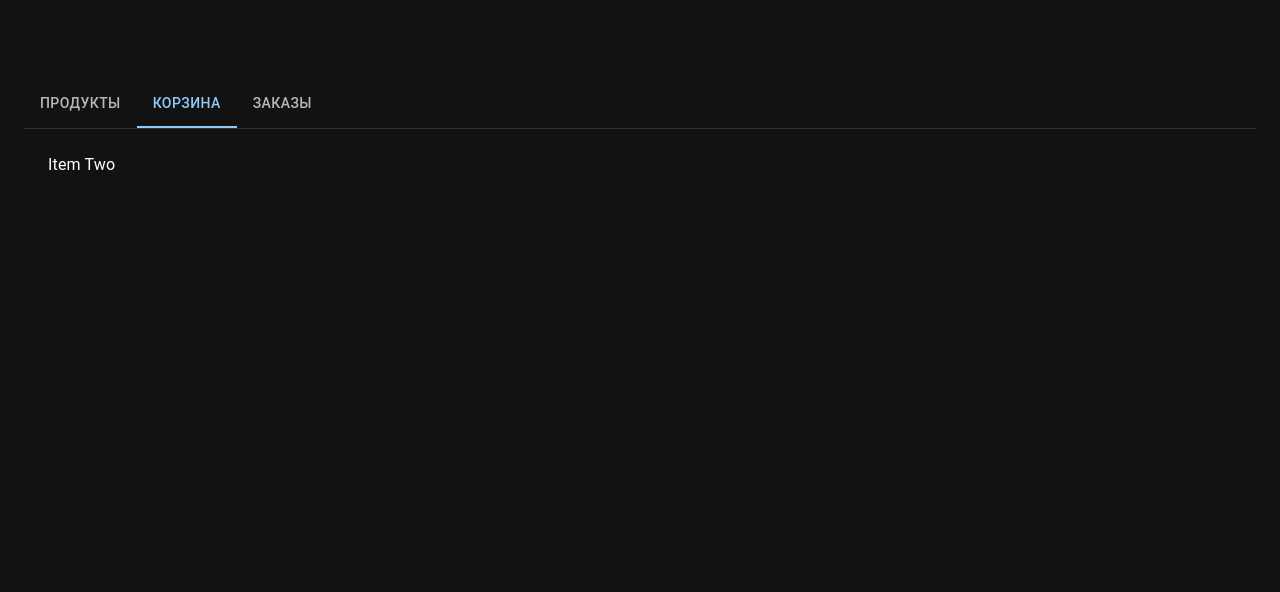
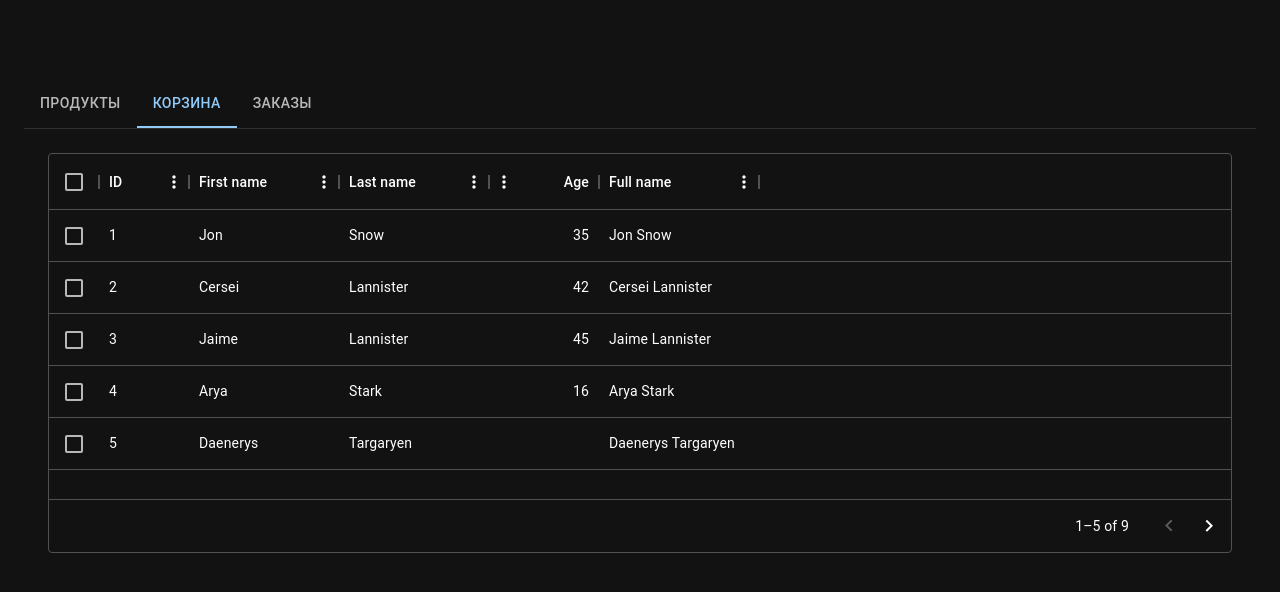
Before and after one commit to engineerXIII/maiSystemFrontend, a React (Create React App) app: page / in a window 1280 px wide. Both pictures are taken after a click on the tab "КОРЗИНА". Shown: the top 592 px of the page. Built offline with nearby package versions, Linux system fonts and the light colour scheme.

Commit message:
feat: Added cart page

```diff
--- a/package.json
+++ b/package.json
@@ -9,6 +9,7 @@
     "@mui/icons-material": "^5.14.11",
     "@mui/lab": "^5.0.0-alpha.146",
     "@mui/material": "^5.14.11",
+    "@mui/x-data-grid": "^6.16.0",
     "@testing-library/jest-dom": "^5.17.0",
     "@testing-library/react": "^13.4.0",
     "@testing-library/user-event": "^13.5.0",
--- a/src/App.js
+++ b/src/App.js
@@ -11,7 +11,9 @@
     Tabs,
     Typography
 } from "@mui/material";
+
 import ProductPage from "./container/productPage";
+import CartPage from "./container/cartPage";
 
 const darkTheme = createTheme({
     palette: {
@@ -55,47 +57,48 @@
 function App() {
 
     const [tabIndex, setTabIndex] = React.useState(0);
-    const [orderList, setOrderList] = React.useState([]);
+    const [cartList, setCartList] = React.useState([]);
 
     const handleChange = (event, newTabIndex) => {
         setTabIndex(newTabIndex);
     };
 
 
-    const removeProductFromOrder = (product) => {
-        const findIndex = orderList.findIndex(orderItem => {
-            return orderItem.ItemId === product.product_id
+    const removeProductFromCart = (product) => {
+        const findIndex = cartList.findIndex(cartItem => {
+            return cartItem.ItemId === product.product_id
         })
-        console.log(orderList)
+        console.log(cartList)
         if (findIndex !== -1) {
-            if (orderList[findIndex].qty > 1) {
-                orderList[findIndex].qty -= 1
-                orderList[findIndex].sum -= orderList[findIndex].cost
-                setOrderList(orderList)
+            if (cartList[findIndex].qty > 1) {
+                cartList[findIndex].qty -= 1
+                cartList[findIndex].sum -= cartList[findIndex].cost
+                setCartList(cartList)
             } else {
-                setOrderList(orderList.filter((item) => {
+                setCartList(cartList.filter((item) => {
                     return item.item_id !== product.product_id
                 }))
             }
         }
     }
-    const addProductToOrder = (product) => {
-        const findIndex = orderList.findIndex(orderItem => {
-            return orderItem.item_id === product.product_id
+    const addProductToCart = (product) => {
+        const findIndex = cartList.findIndex(cartItem => {
+            return cartItem.item_id === product.product_id
         })
-        console.log(orderList)
+        console.log(cartList)
         if (findIndex === -1) {
-            orderList.push({
+            cartList.push({
                 item_id: product.product_id,
+                product: product,
                 cost: product.cost,
                 qty: 1,
                 sum: product.cost
             })
         } else {
-            orderList[findIndex].qty += 1;
-            orderList[findIndex].sum += orderList[findIndex].cost;
+            cartList[findIndex].qty += 1;
+            cartList[findIndex].sum += cartList[findIndex].cost;
         }
-        setOrderList(orderList)
+        setCartList(cartList)
     }
 
     return (<ThemeProvider theme={darkTheme}>
@@ -117,10 +120,10 @@
                         </Tabs>
                     </Box>
                     <CustomTabPanel value={tabIndex} index={0}>
-                        <ProductPage addProductToOrder={addProductToOrder}/>
+                        <ProductPage addProductToCart={addProductToCart}/>
                     </CustomTabPanel>
                     <CustomTabPanel value={tabIndex} index={1}>
-                        Item Two
+                        <CartPage items={cartList}/>
                     </CustomTabPanel>
                     <CustomTabPanel value={tabIndex} index={2}>
                         Item Three
--- a/src/component/productCard/index.js
+++ b/src/component/productCard/index.js
@@ -32,12 +32,12 @@
     return <MuiAlert elevation={6} ref={ref} variant="filled" {...props} />;
 });
 
-export default function ProductCard({ product, addToOrder}) {
+export default function ProductCard({ product, addToCart}) {
     const [expanded, setExpanded] = React.useState(false);
     const [notify, setNotify] = React.useState(false);
 
     const handleAddButton = (e) => {
-        addToOrder(e);
+        addToCart(e);
         setNotify(true);
     };
 
--- a/src/component/productList/index.js
+++ b/src/component/productList/index.js
@@ -4,12 +4,12 @@
 import PropTypes from "prop-types";
 
 
-export default function ProductList({items, addProductToOrder}) {
+export default function ProductList({items, addProductToCart}) {
     const gridItems = [];
     if (items.length !== 0) {
         items.forEach((product) => {
             gridItems.push(<Grid item md={3}>
-                <ProductCard product={product} addToOrder={addProductToOrder}/>
+                <ProductCard product={product} addToCart={addProductToCart}/>
             </Grid>)
         })
     } else {
@@ -23,5 +23,5 @@
 ProductList.propTypes = {
     children: PropTypes.node,
     items: PropTypes.arrayOf(PropTypes.object),
-    addProductToOrder: PropTypes.func.isRequired,
+    addProductToCart: PropTypes.func.isRequired,
 };
--- /dev/null
+++ b/src/container/cartPage/index.js
@@ -0,0 +1,68 @@
+import Box from "@mui/material/Box";
+import { DataGrid } from '@mui/x-data-grid';
+
+
+const columns = [
+    { field: 'id', headerName: 'ID', width: 90 },
+    {
+        field: 'firstName',
+        headerName: 'First name',
+        width: 150,
+        editable: true,
+    },
+    {
+        field: 'lastName',
+        headerName: 'Last name',
+        width: 150,
+        editable: true,
+    },
+    {
+        field: 'age',
+        headerName: 'Age',
+        type: 'number',
+        width: 110,
+        editable: true,
+    },
+    {
+        field: 'fullName',
+        headerName: 'Full name',
+        description: 'This column has a value getter and is not sortable.',
+        sortable: false,
+        width: 160,
+        valueGetter: (params) =>
+            `${params.row.firstName || ''} ${params.row.lastName || ''}`,
+    },
+];
+
+const rows = [
+    { id: 1, lastName: 'Snow', firstName: 'Jon', age: 35 },
+    { id: 2, lastName: 'Lannister', firstName: 'Cersei', age: 42 },
+    { id: 3, lastName: 'Lannister', firstName: 'Jaime', age: 45 },
+    { id: 4, lastName: 'Stark', firstName: 'Arya', age: 16 },
+    { id: 5, lastName: 'Targaryen', firstName: 'Daenerys', age: null },
+    { id: 6, lastName: 'Melisandre', firstName: null, age: 150 },
+    { id: 7, lastName: 'Clifford', firstName: 'Ferrara', age: 44 },
+    { id: 8, lastName: 'Frances', firstName: 'Rossini', age: 36 },
+    { id: 9, lastName: 'Roxie', firstName: 'Harvey', age: 65 },
+];
+
+export default function CartPage() {
+    return (
+        <Box sx={{ height: 400, width: '100%' }}>
+            <DataGrid
+                rows={rows}
+                columns={columns}
+                initialState={{
+                    pagination: {
+                        paginationModel: {
+                            pageSize: 5,
+                        },
+                    },
+                }}
+                pageSizeOptions={[5]}
+                checkboxSelection
+                disableRowSelectionOnClick
+            />
+        </Box>
+    );
+}
--- a/src/container/productPage/index.js
+++ b/src/container/productPage/index.js
@@ -104,7 +104,7 @@
     Products: productList
 }
 
-export default function ProductPage({addProductToOrder}){
+export default function ProductPage({addProductToCart}){
     const [productPage, setProductPage] = useState({
         TotalCount: 10,
         TotalPages: 1,
@@ -141,7 +141,7 @@
             <Stack spacing={2}  sx={{ alignItems: 'center', marginBottom: '1em'  }} >
                  <Pagination count={productPage.TotalPages} defaultPage={1} siblingCount={0}  color="primary" />
             </Stack>
-            <ProductList items={productPage.Products} addProductToOrder={addProductToOrder}/>
+            <ProductList items={productPage.Products} addProductToCart={addProductToCart}/>
         </Container>
 
     );
```
Also changed, not shown: 1 other file (tests, documents, lock files or other folders).
